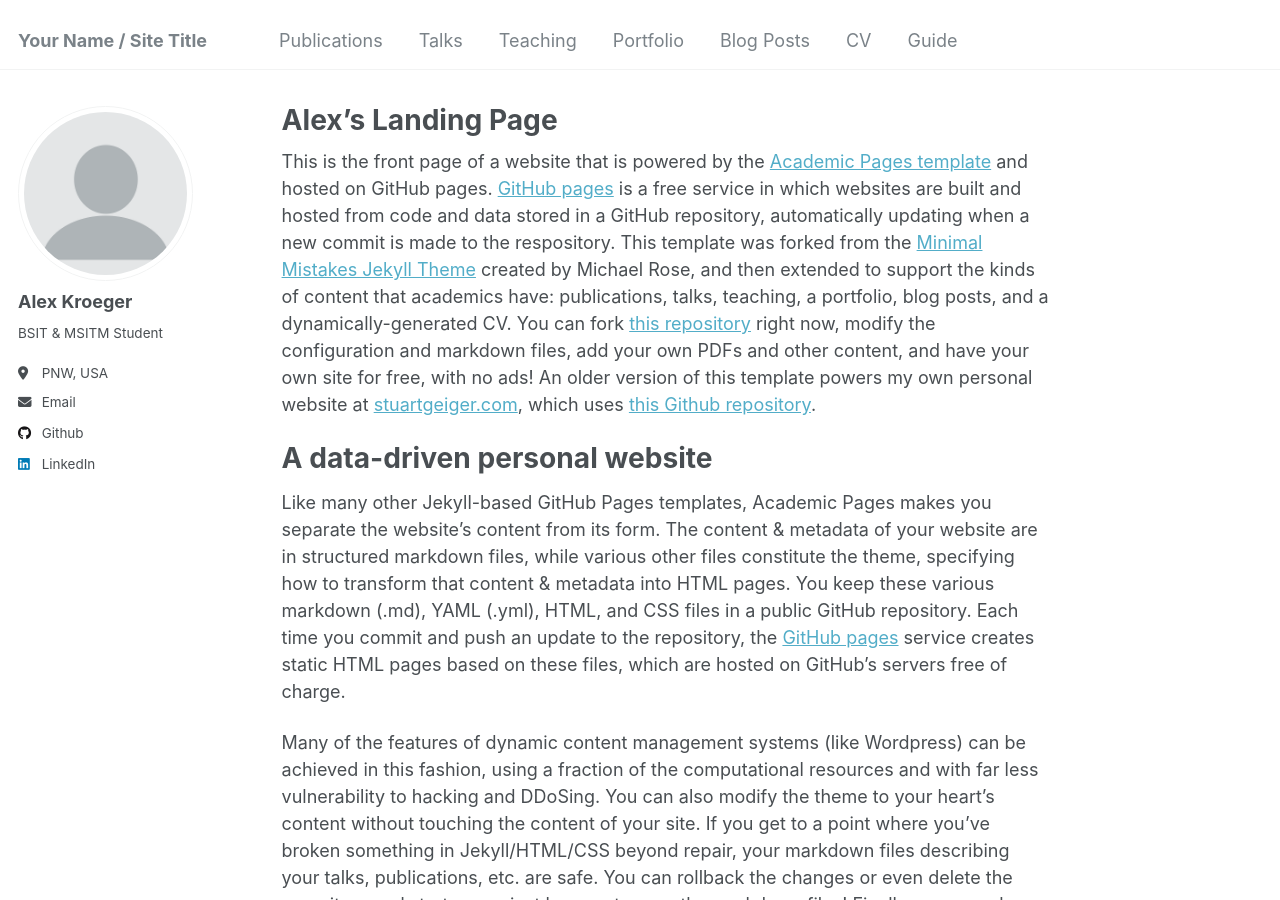
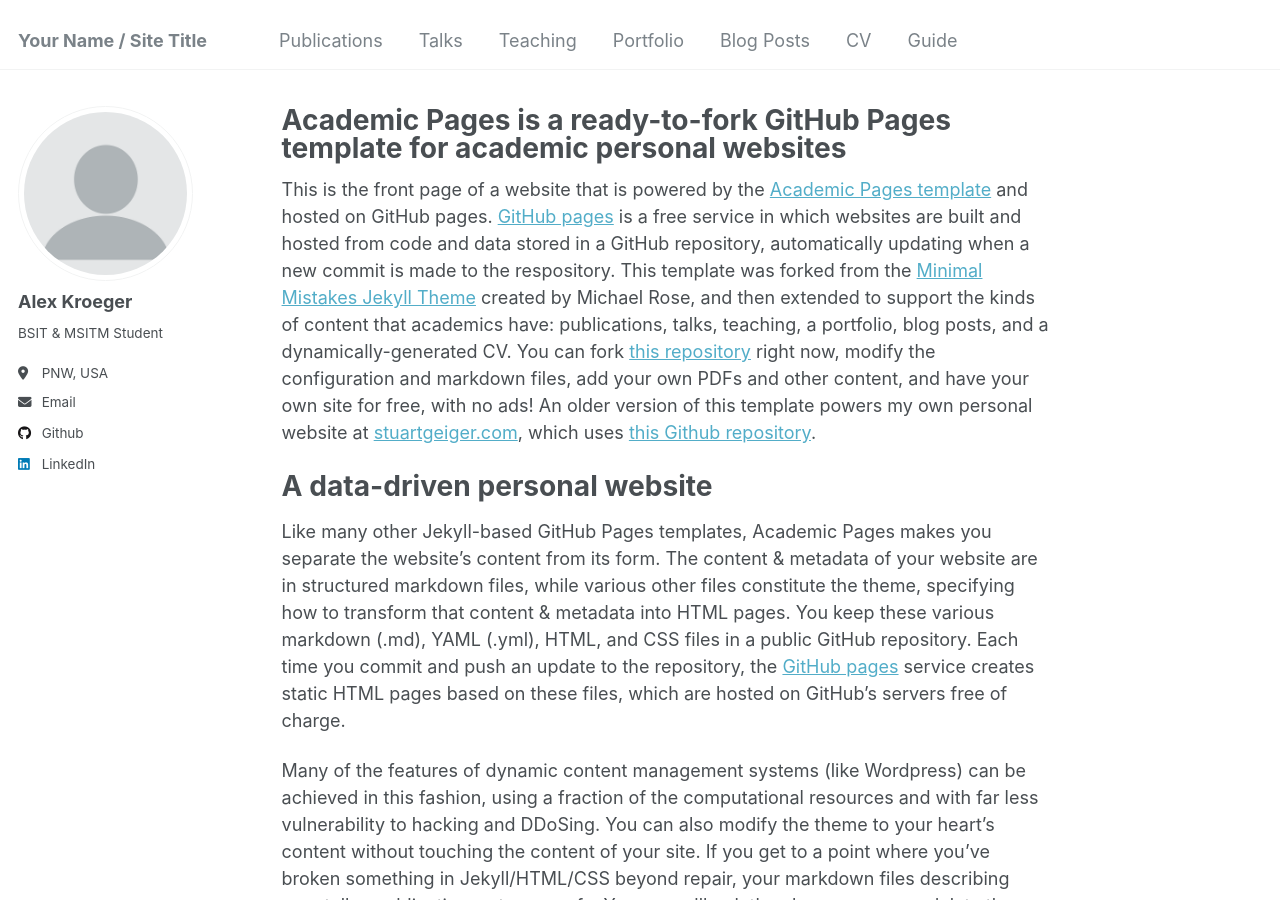
Before and after one commit to akroeger1984/akroeger.github.io, a Jekyll site: the page built from _pages/about.md, in a window 1280 px wide and 900 px high. Built offline with Jekyll 4.4.1, drawn with Linux system fonts in a browser that asks for light colours.

Commit message:
Revert "Adding more details"
This reverts commit 8670a114cbe283241084012b6acf23c89f2ce466.

```diff
--- a/_config.yml
+++ b/_config.yml
@@ -12,9 +12,9 @@ title                    : "Your Name / Site Title"
 title_separator          : "-"
 name                     : &name "Alex Kroeger"
 description              : &description "personal description"
-url                      : https://aakroeger1984.github.io # the base hostname & protocol for your site e.g. "https://mmistakes.github.io"
+url                      : https://academicpages.github.io # the base hostname & protocol for your site e.g. "https://mmistakes.github.io"
 baseurl                  : "" # the subpath of your site, e.g. "/blog"
-repository               : "akroeger1984/akroeger1984.github.io"
+repository               : "academicpages/academicpages.github.io"
 
 # Site Author - The following control what appear as part of the author content on the side bar.
 #               If a field is blank the icon and link will not appear, otherwise it will be shown.
--- a/_pages/about.md
+++ b/_pages/about.md
@@ -1,6 +1,6 @@
 ---
 permalink: /
-title: "Alex's Landing Page"
+title: "Academic Pages is a ready-to-fork GitHub Pages template for academic personal websites"
 author_profile: true
 redirect_from:
   - /about/
```
